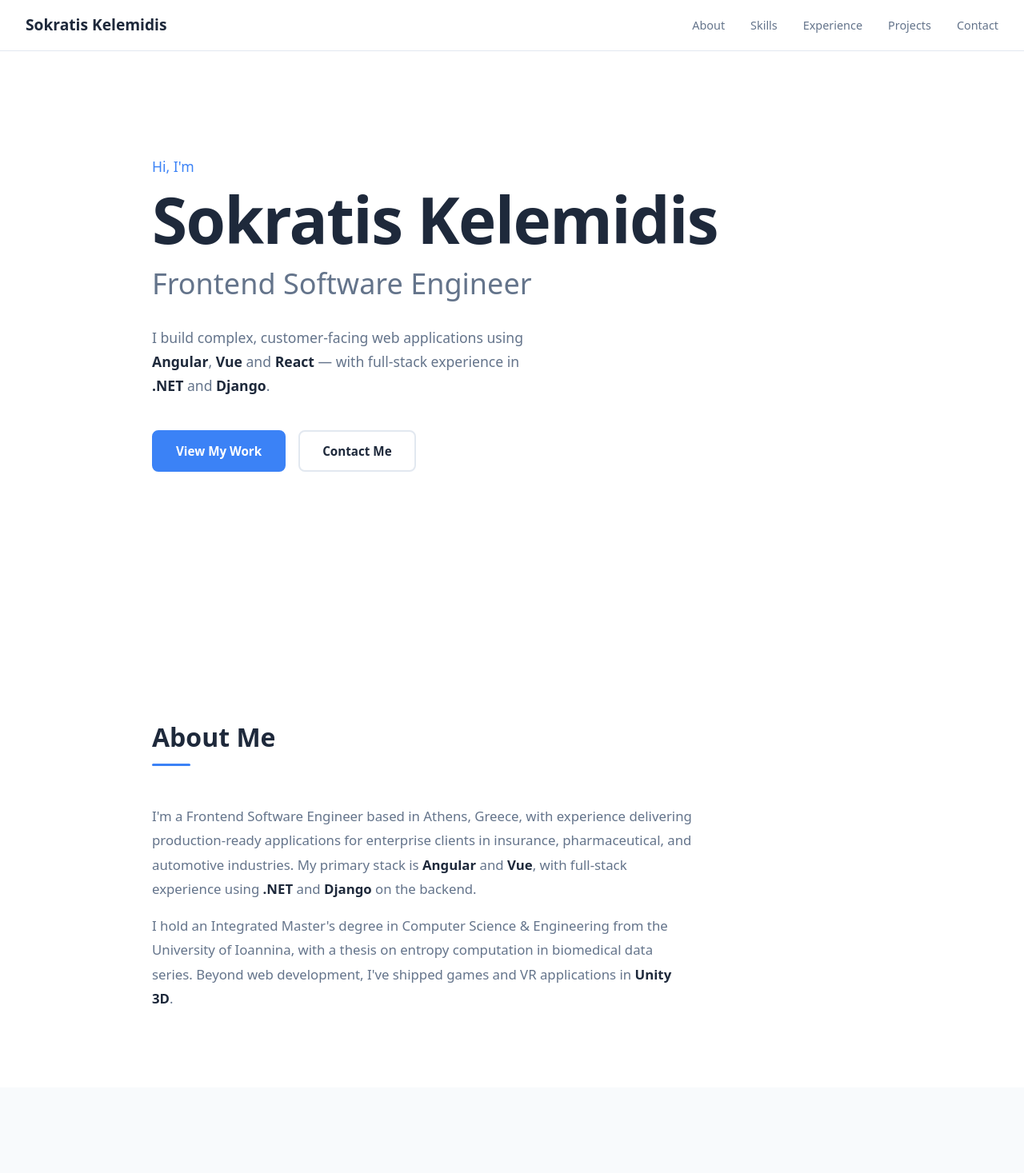
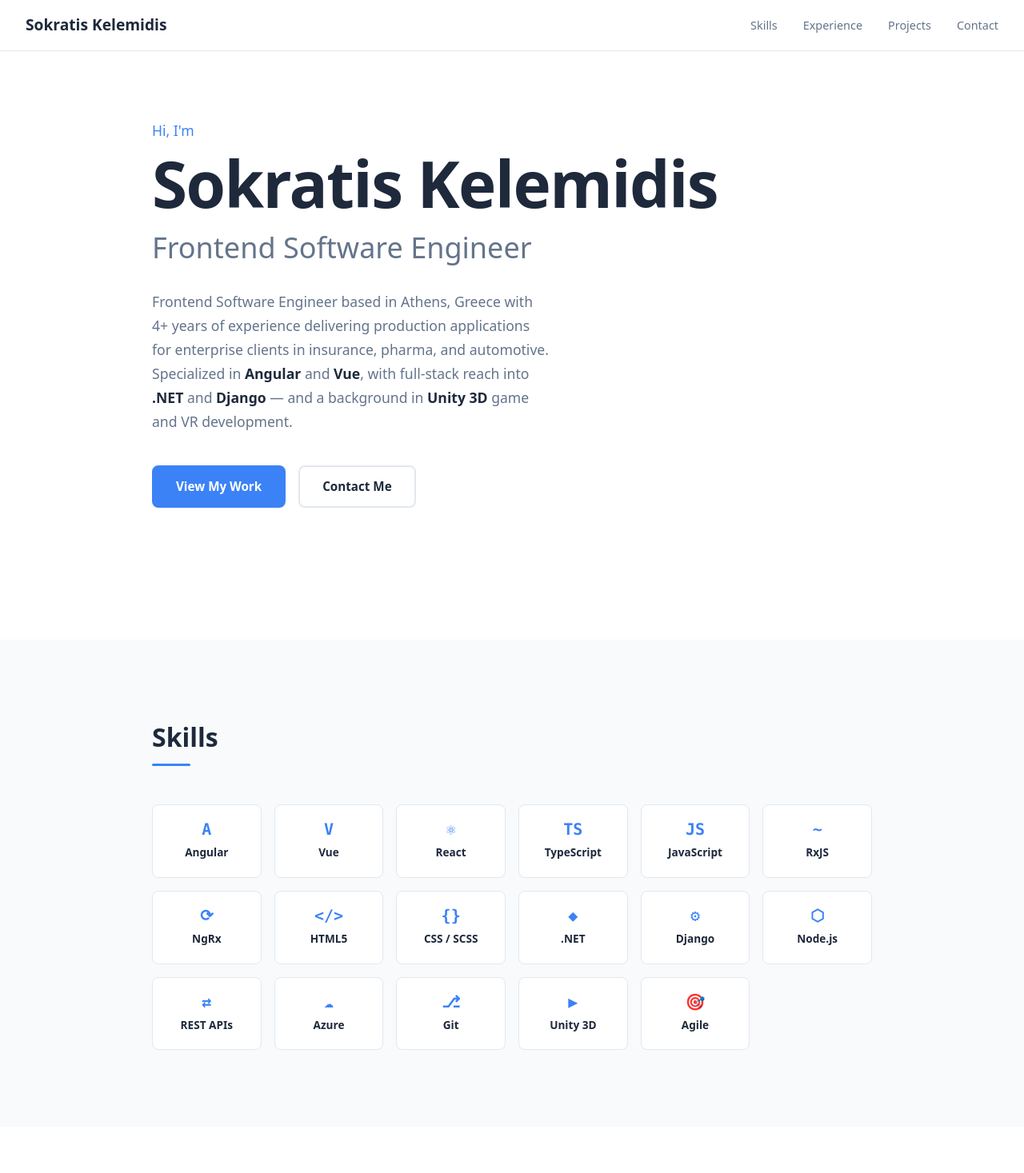
Before and after one commit to Sokratisk/portfolio, a React (Vite) app: page / in a window 1280 px wide. Shown: the top 1467 px of the page at 80% size. Built offline with nearby package versions, Linux system fonts and the light colour scheme.

Commit message:
Removes about section

```diff
--- a/src/App.css
+++ b/src/App.css
@@ -24,6 +24,11 @@
   font-size: 1.2rem;
   font-weight: 700;
   color: var(--text);
+  text-decoration: none;
+}
+
+.nav-brand:hover {
+  color: var(--accent);
 }
 
 .nav-links {
--- a/src/App.tsx
+++ b/src/App.tsx
@@ -1,7 +1,6 @@
 import './App.css'
 import { Navbar } from './components/Navbar'
 import { Hero } from './components/Hero'
-import { About } from './components/About'
 import { Skills } from './components/Skills'
 import { Projects } from './components/Projects'
 import { Experience } from './components/Experience'
@@ -13,7 +12,6 @@ function App() {
     <div className="portfolio">
       <Navbar />
       <Hero />
-      <About />
       <Skills />
       <Experience />
       <Projects />
--- a/src/components/Hero.tsx
+++ b/src/components/Hero.tsx
@@ -6,10 +6,12 @@ export function Hero() {
         <h1>Sokratis Kelemidis</h1>
         <h2>Frontend Software Engineer</h2>
         <p className="hero-description">
-          I build complex, customer-facing web applications using{" "}
-          <strong>Angular</strong>, <strong>Vue</strong> and{" "}
-          <strong>React</strong> — with full-stack experience in{" "}
-          <strong>.NET</strong> and <strong>Django</strong>.
+          Frontend Software Engineer based in Athens, Greece with 4+ years of
+          experience delivering production applications for enterprise clients
+          in insurance, pharma, and automotive. Specialized in{" "}
+          <strong>Angular</strong> and <strong>Vue</strong>, with full-stack
+          reach into <strong>.NET</strong> and <strong>Django</strong> — and a
+          background in <strong>Unity 3D</strong> game and VR development.
         </p>
         <div className="hero-actions">
           <a href="#projects" className="btn btn-primary">
--- a/src/components/Navbar.tsx
+++ b/src/components/Navbar.tsx
@@ -1,11 +1,8 @@
 export function Navbar() {
   return (
     <nav className="navbar">
-      <span className="nav-brand">Sokratis Kelemidis</span>
+      <a href="#hero" className="nav-brand">Sokratis Kelemidis</a>
       <ul className="nav-links">
-        <li>
-          <a href="#about">About</a>
-        </li>
         <li>
           <a href="#skills">Skills</a>
         </li>
```
